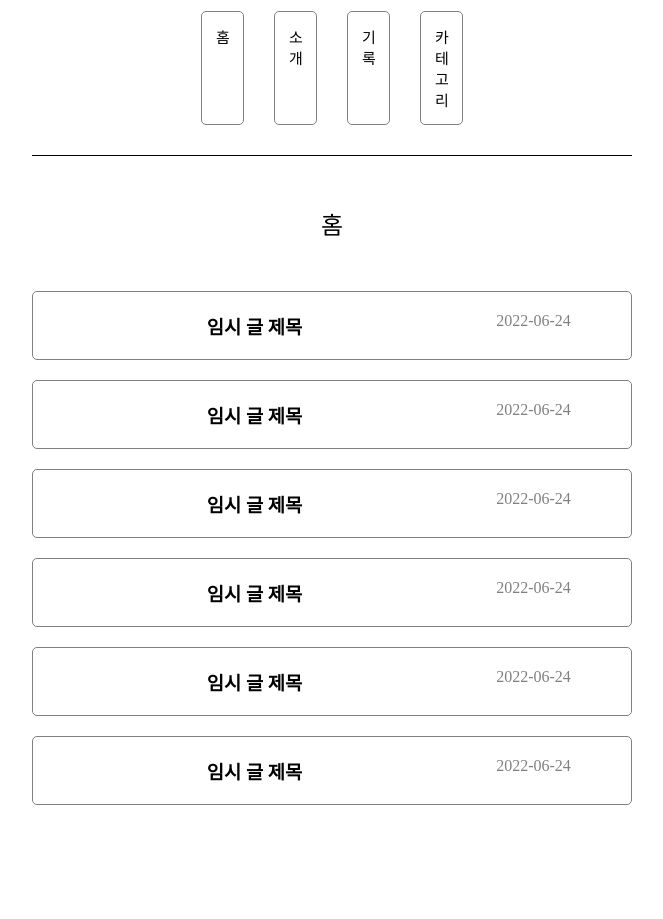
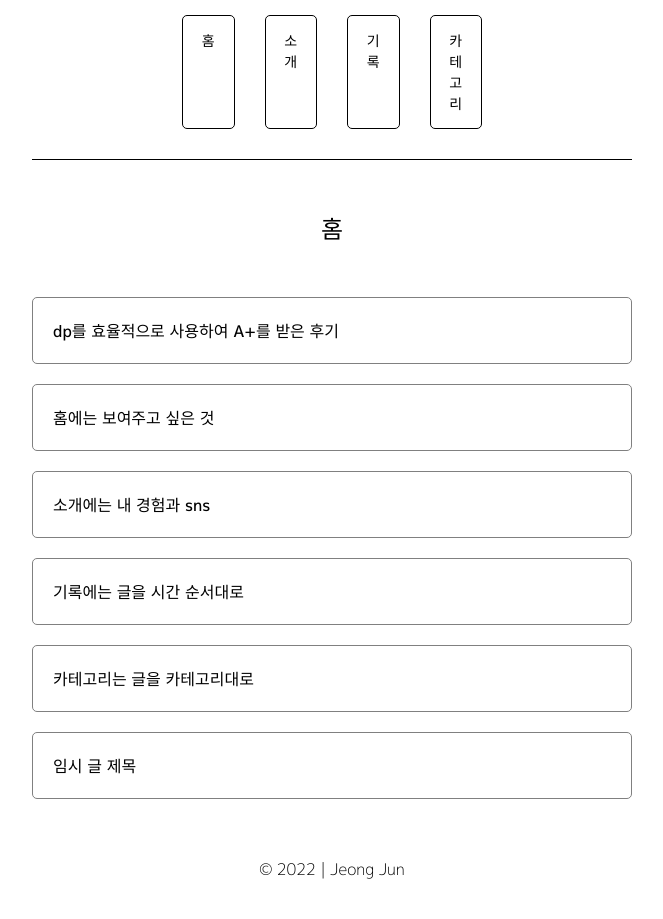
Before and after one commit to jun3047/old.jun3047.github.io, a plain HTML site: page index.html in a window 1280 px wide. Shown: the part 104-1023 px from the top of the page, without its empty margins (308-971 px from the left). Before the commit the page ends 929 px from the top, so only its background shows below. Drawn offline with Linux system fonts and the light colour scheme.

Commit message:
font + hover

```diff
--- a/index.html
+++ b/index.html
@@ -7,20 +7,34 @@
 	<meta name="viewport" content="width=device-width, initial-scale=1.0">
 	<title>JUN's blog</title>
 	<link rel="stylesheet" href="./style.css">
+	<link rel="preconnect" href="https://fonts.googleapis.com">
+	<link rel="preconnect" href="https://fonts.gstatic.com" crossorigin>
+	<link href="https://fonts.googleapis.com/css2?family=M+PLUS+1p:wght@100;300;400;500;700;800;900&display=swap"
+		rel="stylesheet">
 </head>
 
 <body>
 	<header>
 		<div id="header-inner">
 			<div id="header-title">
-				<a href="/index.html"><h1>내가 하는 기록</h1></a>
+				<a href="/index.html">
+					<h1>내가 하는 기록</h1>
+				</a>
 			</div>
 			<nav id="meun-nav">
 				<ul id="meun">
-					<a id="meun-item" href=""><li>홈</li></a>
-					<a id="meun-item" href=""><li>소개</li></a>
-					<a id="meun-item" href=""><li>기록</li></a>
-					<a id="meun-item" href=""><li>카테고리</li></a>
+					<a id="meun-item" href="">
+						<li>홈</li>
+					</a>
+					<a id="meun-item" href="">
+						<li>소개</li>
+					</a>
+					<a id="meun-item" href="">
+						<li>기록</li>
+					</a>
+					<a id="meun-item" href="">
+						<li>카테고리</li>
+					</a>
 				</ul>
 			</nav>
 		</div>
@@ -33,24 +47,24 @@
 			<section id="post-swapper">
 				<a href="">
 					<article id="post">
-						<h3 id="post-title">임시 글 제목</h3>
+						<h3 id="post-title">dp를 효율적으로 사용하여 A+를 받은 후기</h3>
 						<p id="info">2022-06-24</p>
 					</article>
 				</a>
 				<article id="post">
-					<h3 id="post-title">임시 글 제목</h3>
+					<h3 id="post-title">홈에는 보여주고 싶은 것</h3>
 					<p id="info">2022-06-24</p>
 				</article>
 				<article id="post">
-					<h3 id="post-title">임시 글 제목</h3>
+					<h3 id="post-title">소개에는 내 경험과 sns</h3>
 					<p id="info">2022-06-24</p>
 				</article>
 				<article id="post">
-					<h3 id="post-title">임시 글 제목</h3>
+					<h3 id="post-title">기록에는 글을 시간 순서대로</h3>
 					<p id="info">2022-06-24</p>
 				</article>
 				<article id="post">
-					<h3 id="post-title">임시 글 제목</h3>
+					<h3 id="post-title">카테고리는 글을 카테고리대로</h3>
 					<p id="info">2022-06-24</p>
 				</article>
 				<article id="post">
@@ -60,8 +74,11 @@
 			</section>
 		</div>
 	</main>
-<script>
-</script>
+	<footer>
+		<p>© 2022 | Jeong Jun</p>
+	</footer>
+	<script>
+	</script>
 
 </body>
 
--- a/style.css
+++ b/style.css
@@ -2,19 +2,19 @@
     margin: 0;
     padding: 0;
     text-decoration: none;
-    color: black;
+    color: inherit;
+    font-family: 'M PLUS 1p', sans-serif;
 }
 
 #header-inner{
     margin: 0 auto;
     text-align: center;
     width: 600px;
-    border-bottom: 1px solid black;
     /* border: 1px solid black; */
     height: 100%;
 }
 
-header, main{
+header, main, footer{
     margin: 0 10px;
     display: flex;
     justify-content: center;
@@ -28,7 +28,7 @@ header, main{
 }
 
 h1{
-    font-size: 24px;
+    font-size: 26px;
 }
 
 #meun-nav{
@@ -53,13 +53,25 @@ ul{
     list-style-type: none;
 }
 
+#meun-item:hover{
+    background-color: rgba(0, 0, 0, 0.922);
+    color: white;
+    transition-property: all;
+    transition-duration: 0.3s;
+    transition-timing-function: ease-in-out;
+    transition-delay: 0s;
+}
 
 #meun-item{
     padding: 14px;
-    font-size: 15px;
-    border: 0.1px solid gray;
+    font-size: 14px;
+    border: 0.1px solid black;
     border-radius: 5px;
-    width: 13px;
+    width: 40px;
+    transition-property: all;
+    transition-duration: 0.3s;
+    transition-timing-function: ease-in-out;
+    transition-delay: 0s;
 }
 
 #main-inner{
@@ -68,6 +80,7 @@ ul{
     width: 600px;
     /* border: 1px solid black; */
     height: 100%;
+    border-top: 1px solid black;
 }
 
 #main-title{
@@ -83,24 +96,45 @@ h2{
     font-size: 24px;
 }
 
-section{
-
-}
-
 article{
+    background-color: inherit;
     margin: 20px 0;
     padding: 20px;
     display: grid;
-    grid-template-columns: 2.6fr 1fr;
+    color: inherit;
+    grid-template-columns: 3fr 1fr;
     justify-content: center;
     border: 1px solid gray;
     border-radius: 5px;
 }
 
-h3{
-    text-align: center;
+section a{
+    width: 100%;
+    height: 100%;
 }
 
-#post #info {
-    color: gray;
+h3{
+    color: inherit;
+    font-weight: 500;
+    text-align: left;
+    font-size: 16px;
 }
+
+#post #info { /*test*/
+    display: none;
+    position: relative;
+    top: 12px;
+    left: 28px;;
+    font-size: 12px;
+    color: black;
+    font-weight: 400;
+}
+
+footer{
+    align-items: center;
+    margin: 0;
+    position: relative;
+    height: 100px;
+    bottom: 0px;
+    font-weight: 300;
+}
```
